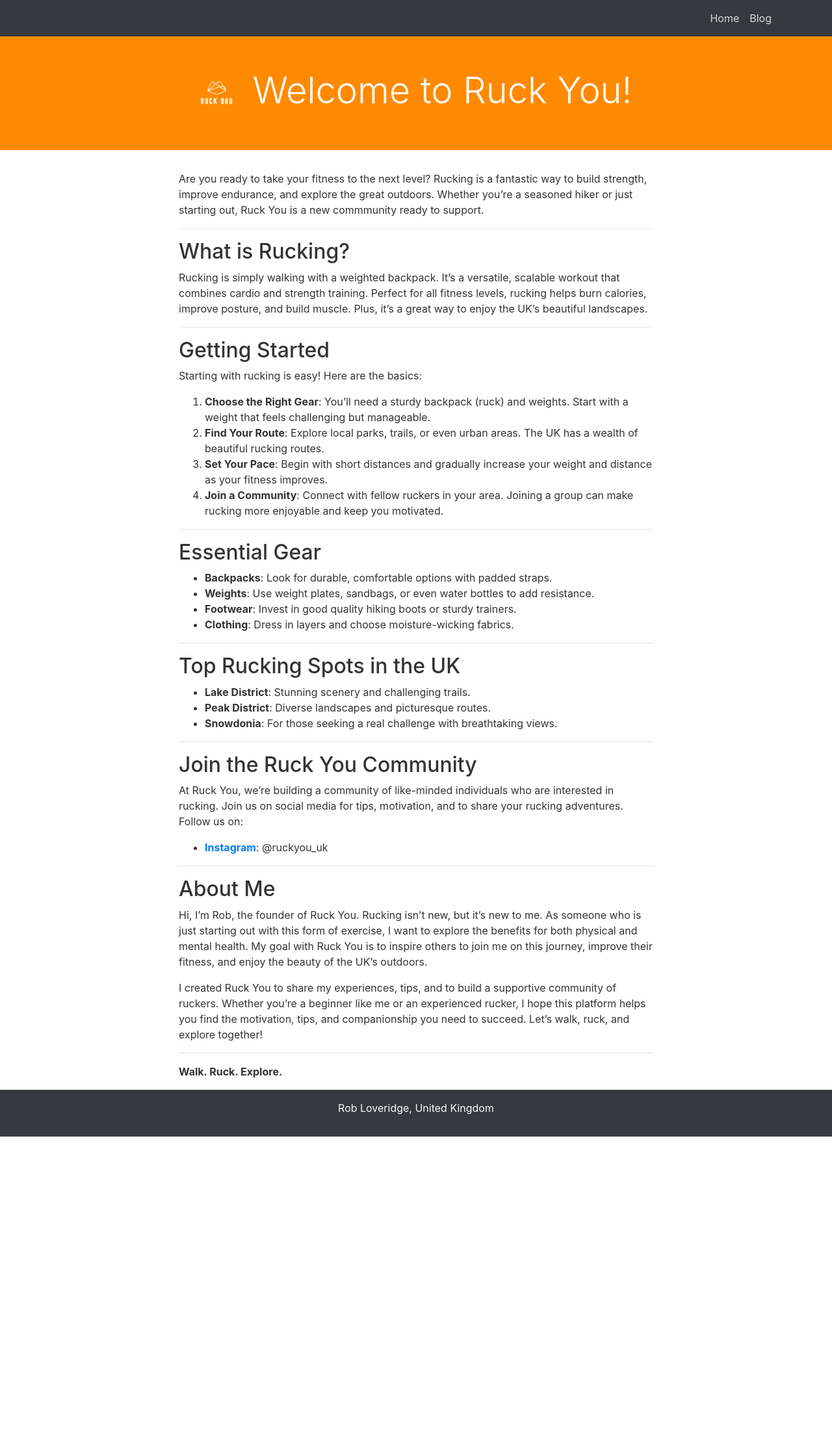
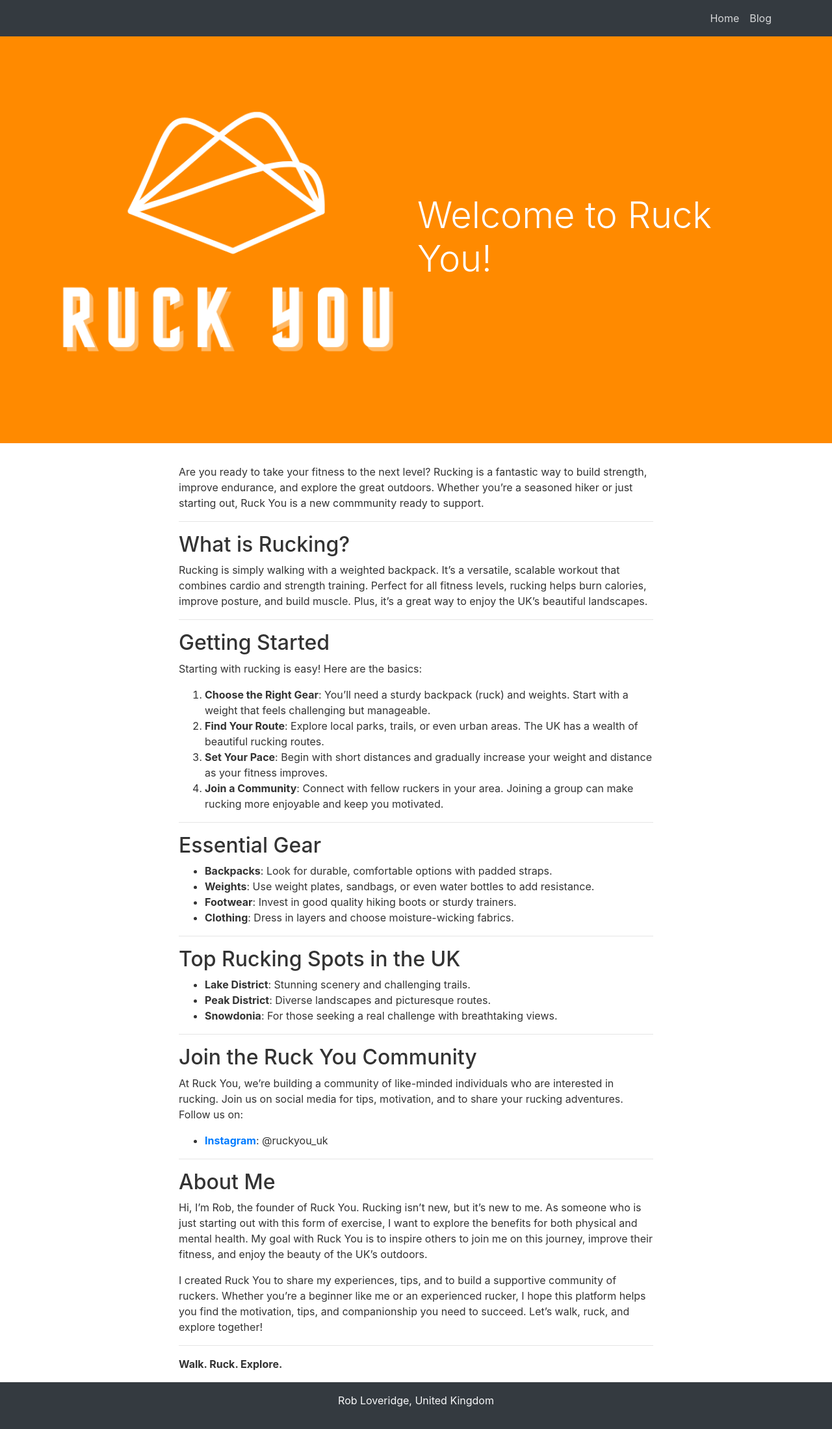
Before and after one commit to robertloveridge/ruckyou, a Jekyll site: the page built from index.md, in a window 1280 px wide. Shown: the whole page at 65% size. Built offline with Jekyll 4.4.1, drawn with Linux system fonts in a browser that asks for light colours; nearby versions of some CDN libraries; before the commit the page ends 1749 px from its top, so only the background shows below that.

Commit message:
Update style.css

```diff
--- a/css/style.css
+++ b/css/style.css
@@ -26,7 +26,7 @@ body {
 }
 
 .logo {
-    height: 50px; /* Adjust the height as needed */
+   width: 50%; /* Adjust the height as needed */
     margin-right: 15px; /* Space between logo and text */
 }
 
```
